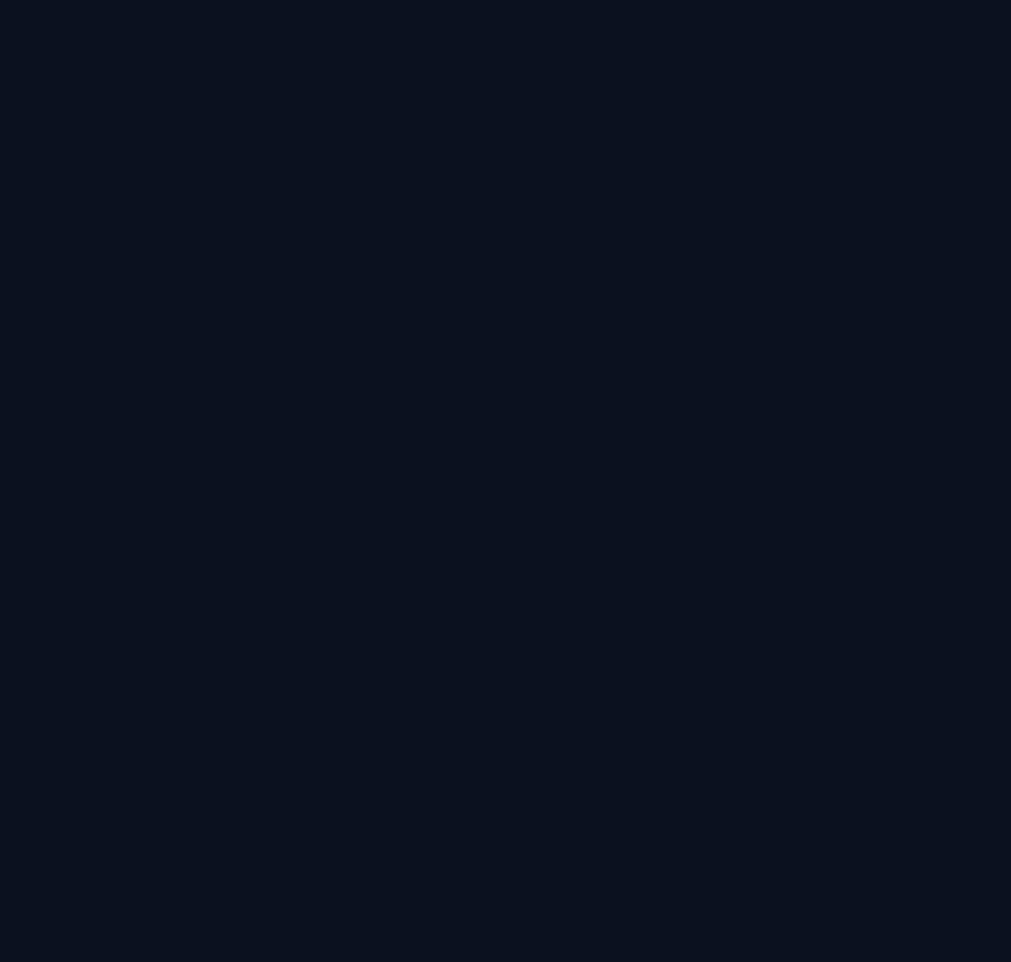
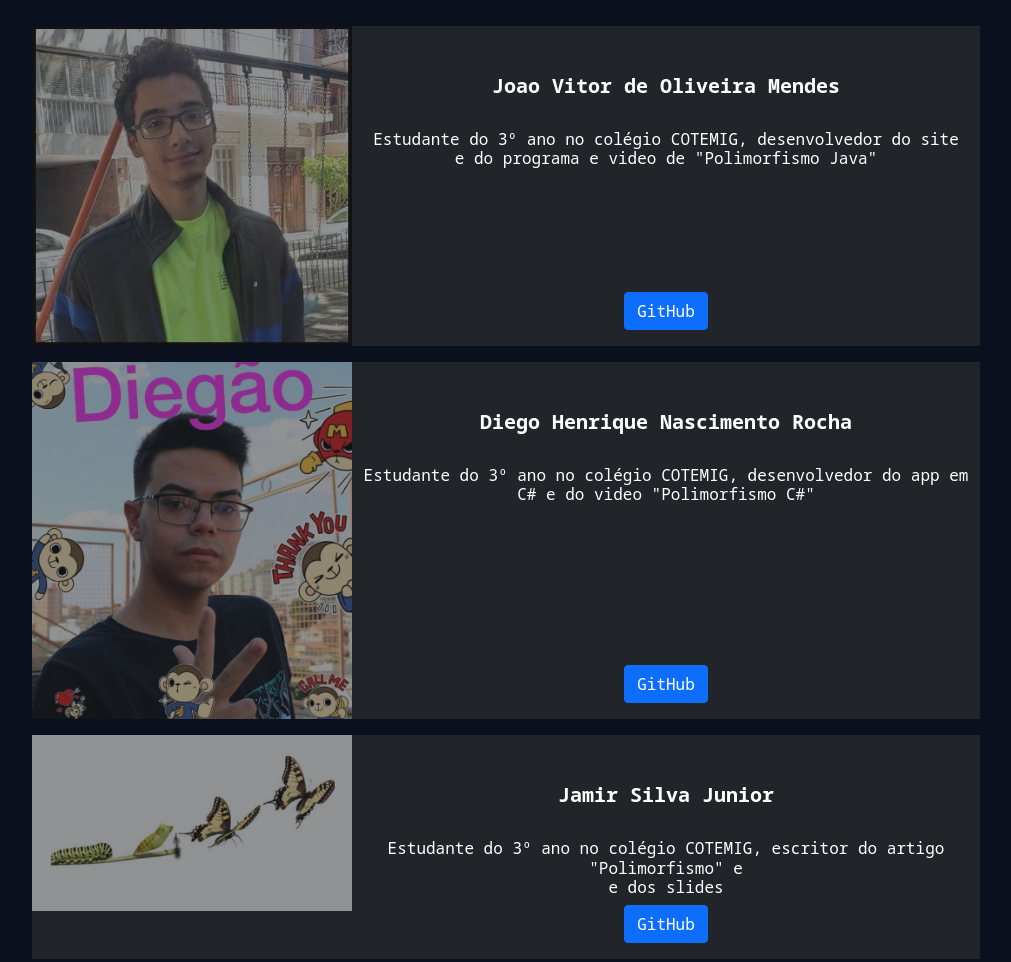
Before and after one commit to JoaoVitorOliMendes/sitePOO, a plain HTML site: page group.html in a window 1280 px wide. Shown: the part 180-1142 px from the top of the page, without its empty margins (134-1145 px from the left). Before the commit the page ends 800 px from the top, so only its background shows below. Drawn offline with Linux system fonts and the light colour scheme.

Commit message:
tela de grupo e video

```diff
--- a/group.html
+++ b/group.html
@@ -82,6 +82,45 @@
         </nav>
         <!--NAVBAR-->
 
+
+        <!--ARQUIVOS-->
+        <div class="container py-5 px-5">
+            <div class="row mt-5 p-5">
+                <div class="col-12 mb-3">
+                    <div class="bg-dark d-flex flex-row">
+                        <img class="bg-light groupImg" src="img/joao.jpg" alt="gitHubLogo">
+                        <div class="d-flex align-items-center flex-column w-100">
+                          <h5 class="mt-5 article"><b>Joao Vitor de Oliveira Mendes</b></h5>
+                          <h6 class="mt-4 article text-center">Estudante do 3º ano no colégio COTEMIG, desenvolvedor do site <br> e do programa e video de "Polimorfismo Java"</h6>
+                          <a href="https://github.com/JoaoVitorOliMendes" class="btn btn-primary mt-auto mb-3">GitHub</a>
+                        </div>
+                    </div>
+                </div>
+                <div class="col-12 mb-3">
+                    <div class="bg-dark d-flex flex-row">
+                        <img class="bg-light groupImg" src="img/diego.jpg" alt="gitHubLogo">
+                        <div class="d-flex align-items-center flex-column w-100">
+                          <h5 class="mt-5 article"><b>Diego Henrique Nascimento Rocha</b></h5>
+                          <h6 class="mt-4 article text-center">Estudante do 3º ano no colégio COTEMIG, desenvolvedor do app em C# e do video "Polimorfismo C#"</h6>
+                          <a href="https://github.com/DiegoHenriqueNR" class="btn btn-primary mt-auto mb-3">GitHub</a>
+                        </div>
+                    </div>
+                </div>
+                <div class="col-12 mb-3">
+                    <div class="bg-dark d-flex flex-row">
+                        <img class="bg-light groupImg" src="img/borboleta.jpg" alt="gitHubLogo">
+                        <div class="d-flex align-items-center flex-column w-100">
+                          <h5 class="mt-5 article"><b>Jamir Silva Junior</b></h5>
+                          <h6 class="mt-4 article text-center">Estudante do 3º ano no colégio COTEMIG, escritor do artigo "Polimorfismo" e <br> e dos slides</h6>
+                          <a href="https://github.com/JamirSilvaJunior" class="btn btn-primary mt-auto mb-3">GitHub</a>
+                        </div>
+                    </div>
+                </div>
+            </div>
+        </div>
+        <!--ARQUIVOS-->
+
+
         <div class="container">
             <footer class="d-flex flex-wrap justify-content-between align-items-center py-3 my-4 border-top">
               <p class="col-12 text-end mb-0 text-muted">2021</p>
--- a/styles.css
+++ b/styles.css
@@ -157,6 +157,12 @@ body {
     height: 20rem;
 }
 
+.groupImg {
+    opacity: 0.5;
+    width: 20rem;
+    height: 100%;
+}
+
 .card {
     height: 32.5rem;
 }
```
Also changed, not shown: videos.html (+1 -1 lines), img/diego.jpg (added).
